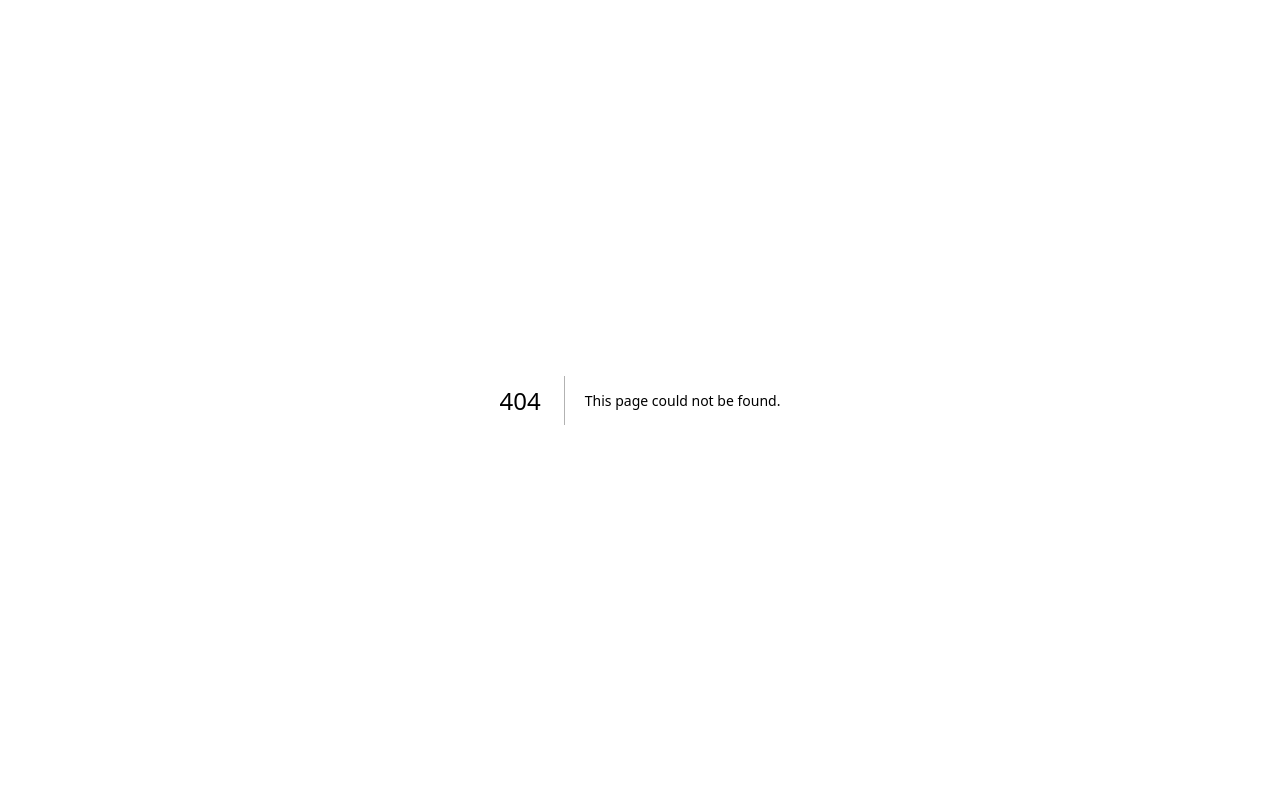
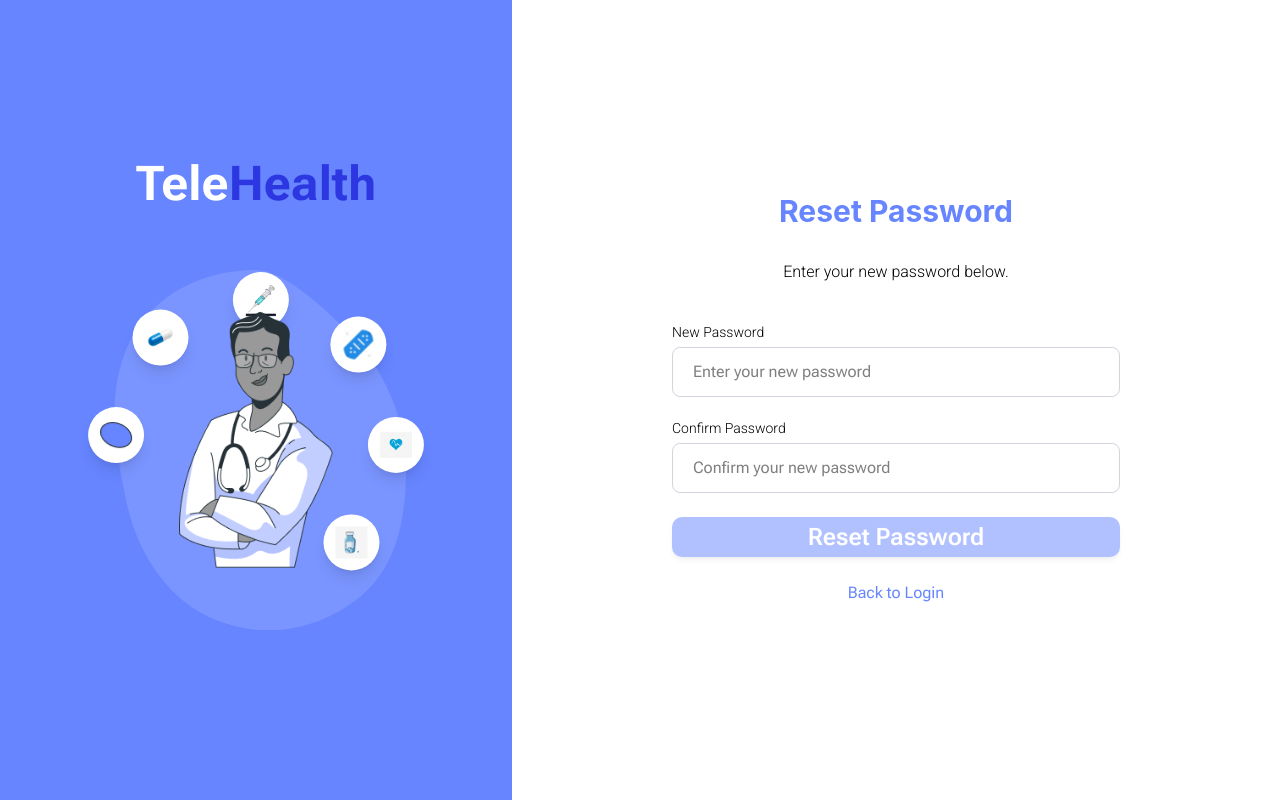
Before and after one commit to Echo-Sols-Ltd/Telehealth-web, a Next.js app: page /forgot-password/reset-password in a window 1280 px wide. Before the commit this address had no page. Built offline with nearby package versions, Linux system fonts and the light colour scheme.

Commit message:
reset-password page

```diff
--- /dev/null
+++ b/app/(auth)/forgot-password/reset-password/page.tsx
@@ -0,0 +1,280 @@
+"use client";
+
+import React, { useState, useEffect, Suspense } from "react";
+import { useRouter, useSearchParams } from "next/navigation";
+import LoadingScreenContent from "@/app/components/LoadingScreenContent";
+import { mockStorage } from "@/types/mockData";
+
+function ResetPasswordContent() {
+  const router = useRouter();
+  const searchParams = useSearchParams();
+  const [password, setPassword] = useState("");
+  const [confirmPassword, setConfirmPassword] = useState("");
+  const [email, setEmail] = useState("");
+  const [isLoading, setIsLoading] = useState(false);
+  const [error, setError] = useState("");
+  const [success, setSuccess] = useState(false);
+
+  useEffect(() => {
+    const emailFromParams = searchParams.get("email");
+    if (emailFromParams) {
+      setEmail(emailFromParams);
+    }
+  }, [searchParams]);
+
+  const handleSubmit = async (e: React.FormEvent<HTMLFormElement>) => {
+    e.preventDefault();
+    setError("");
+
+    // Validate passwords
+    if (password.length < 8) {
+      setError("Password must be at least 8 characters long");
+      return;
+    }
+
+    if (password !== confirmPassword) {
+      setError("Passwords do not match");
+      return;
+    }
+
+    setIsLoading(true);
+
+    // Simulate API call
+    setTimeout(() => {
+      // Update password in mock storage
+      if (email) {
+        mockStorage.set(`auth:${email}`, password);
+      }
+
+      setIsLoading(false);
+      setSuccess(true);
+
+      // Redirect to login after 2 seconds
+      setTimeout(() => {
+        router.push("/login");
+      }, 2000);
+    }, 1000);
+  };
+
+  if (success) {
+    return (
+      <div className="flex h-screen overflow-hidden">
+        {/* Left side - Loading Screen Content (hidden on mobile) */}
+        <div className="hidden lg:flex w-2/5 bg-[#6685FF] items-center justify-center">
+          <LoadingScreenContent />
+        </div>
+
+        {/* Right side - Success Message */}
+        <div className="w-full lg:w-3/5 bg-white flex items-center justify-center p-4 sm:p-8 lg:p-12 overflow-y-auto">
+          <div className="w-full max-w-md text-center">
+            <div className="mb-6">
+              <svg
+                className="w-16 h-16 mx-auto text-green-500"
+                fill="none"
+                stroke="currentColor"
+                viewBox="0 0 24 24"
+              >
+                <path
+                  strokeLinecap="round"
+                  strokeLinejoin="round"
+                  strokeWidth={2}
+                  d="M9 12l2 2 4-4m6 2a9 9 0 11-18 0 9 9 0 0118 0z"
+                />
+              </svg>
+            </div>
+            <h2
+              className="text-3xl sm:text-2xl md:text-4xl font-bold mb-4 font-roboto-flex"
+              style={{
+                fontFamily: "Inter, sans-serif",
+                fontWeight: 700,
+                fontSize: "30px",
+                lineHeight: "100%",
+                letterSpacing: "0%",
+                color: "#6685FF",
+              }}
+            >
+              Password Reset Successful
+            </h2>
+            <p
+              className="mb-6 font-roboto-flex"
+              style={{
+                fontFamily: "Roboto, sans-serif",
+                fontWeight: 300,
+                fontSize: "16px",
+                lineHeight: "27px",
+                letterSpacing: "0%",
+                color: "#000000",
+              }}
+            >
+              Your password has been successfully reset. Redirecting to login...
+            </p>
+          </div>
+        </div>
+      </div>
+    );
+  }
+
+  return (
+    <div className="flex h-screen overflow-hidden">
+      {/* Left side - Loading Screen Content (hidden on mobile) */}
+      <div className="hidden lg:flex w-2/5 bg-[#6685FF] items-center justify-center">
+        <LoadingScreenContent />
+      </div>
+
+      {/* Right side - Reset Password Form */}
+      <div className="w-full lg:w-3/5 bg-white flex items-center justify-center p-4 sm:p-8 lg:p-12 overflow-y-auto">
+        <div className="w-full max-w-md">
+          {/* Heading */}
+          <h2
+            className="text-3xl sm:text-2xl md:text-5xl font-bold text-center mb-6 sm:mb-8"
+            style={{
+              fontFamily: "Inter, sans-serif",
+              fontWeight: 700,
+              fontSize: "30px",
+              lineHeight: "100%",
+              letterSpacing: "0%",
+              color: "#6685FF",
+            }}
+          >
+            Reset Password
+          </h2>
+
+          {/* Instructional Text */}
+          <p
+            className="text-center mb-8 sm:mb-10 font-roboto-flex"
+            style={{
+              fontFamily: "Roboto, sans-serif",
+              fontWeight: 300,
+              fontSize: "16px",
+              lineHeight: "27px",
+              letterSpacing: "0%",
+              color: "#000000",
+            }}
+          >
+            Enter your new password below.
+          </p>
+
+          <form onSubmit={handleSubmit} className="space-y-6">
+            {/* New Password Field */}
+            <div>
+              <label
+                htmlFor="password"
+                className="block mb-2 font-roboto-flex"
+                style={{
+                  fontFamily: "Roboto, sans-serif",
+                  fontWeight: 300,
+                  fontSize: "14px",
+                  lineHeight: "100%",
+                  letterSpacing: "0%",
+                  color: "#000000",
+                }}
+              >
+                New Password
+              </label>
+              <input
+                type="password"
+                id="password"
+                name="password"
+                value={password}
+                onChange={(e) => {
+                  setPassword(e.target.value);
+                  setError("");
+                }}
+                required
+                className="w-full px-5 py-3 rounded-lg border border-gray-300 focus:outline-none focus:ring-2 focus:ring-[#6685FF] focus:border-[#6685FF] font-roboto-flex text-black"
+                placeholder="Enter your new password"
+                minLength={8}
+              />
+            </div>
+
+            {/* Confirm Password Field */}
+            <div>
+              <label
+                htmlFor="confirmPassword"
+                className="block mb-2 font-roboto-flex"
+                style={{
+                  fontFamily: "Roboto, sans-serif",
+                  fontWeight: 300,
+                  fontSize: "14px",
+                  lineHeight: "100%",
+                  letterSpacing: "0%",
+                  color: "#000000",
+                }}
+              >
+                Confirm Password
+              </label>
+              <input
+                type="password"
+                id="confirmPassword"
+                name="confirmPassword"
+                value={confirmPassword}
+                onChange={(e) => {
+                  setConfirmPassword(e.target.value);
+                  setError("");
+                }}
+                required
+                className="w-full px-5 py-3 rounded-lg border border-gray-300 focus:outline-none focus:ring-2 focus:ring-[#6685FF] focus:border-[#6685FF] font-roboto-flex text-black"
+                placeholder="Confirm your new password"
+                minLength={8}
+              />
+            </div>
+
+            {error && (
+              <div className="text-red-500 text-sm text-center font-roboto-flex">
+                {error}
+              </div>
+            )}
+
+            <button
+              type="submit"
+              disabled={isLoading || !password || !confirmPassword}
+              className="w-full max-w-[638px] rounded-[10px] font-semibold text-white transition-all shadow-md hover:shadow-lg disabled:opacity-50 font-roboto-flex"
+              style={{
+                backgroundColor: "#6685FF",
+                height: "40px",
+                fontSize: "24px",
+                fontWeight: 600,
+                lineHeight: "100%",
+                letterSpacing: "0%",
+                color: "#FFFFFF",
+              }}
+            >
+              {isLoading ? "Resetting..." : "Reset Password"}
+            </button>
+          </form>
+
+          {/* Back to Login Link */}
+          <div className="text-center mt-6">
+            <button
+              onClick={() => router.push("/login")}
+              className="text-sm sm:text-base font-roboto-flex hover:underline"
+              style={{ color: "#6685FF" }}
+            >
+              Back to Login
+            </button>
+          </div>
+        </div>
+      </div>
+    </div>
+  );
+}
+
+export default function ResetPasswordPage() {
+  return (
+    <Suspense
+      fallback={
+        <div className="min-h-screen bg-white flex items-center justify-center">
+          <div className="text-center">
+            <h1 className="text-3xl sm:text-4xl md:text-5xl lg:text-6xl font-bold font-roboto-flex mb-4">
+              <span style={{ color: "#01061c" }}>Tele</span>
+              <span style={{ color: "#6685FF" }}>Health</span>
+            </h1>
+            <p className="text-gray-600 font-roboto-flex">Loading...</p>
+          </div>
+        </div>
+      }
+    >
+      <ResetPasswordContent />
+    </Suspense>
+  );
+}
```
